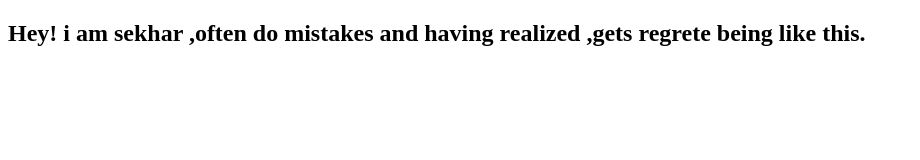
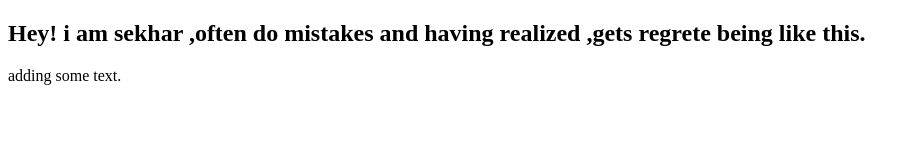
Before and after one commit to sekhar-185/gitmerge, a plain HTML site: page index.html in a window 1280 px wide. Shown: the whole page, without its empty margins (0-920 px from the left). Drawn offline with Linux system fonts and the light colour scheme.

Commit message:
Update index.html

```diff
--- a/index.html
+++ b/index.html
@@ -7,5 +7,6 @@
 </head>
 <body>
     <h2>Hey! i am sekhar ,often do mistakes and having realized ,gets regrete being like this.</h2>
+    adding some text.
 </body>
 </html>
```
